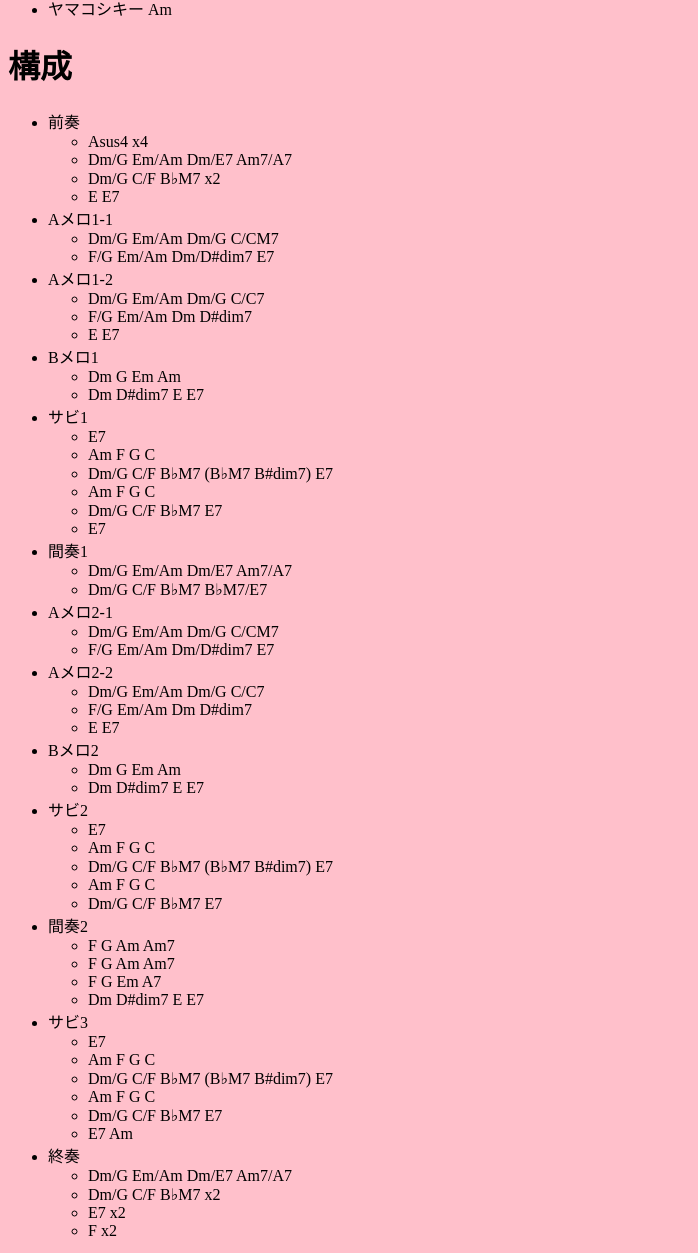
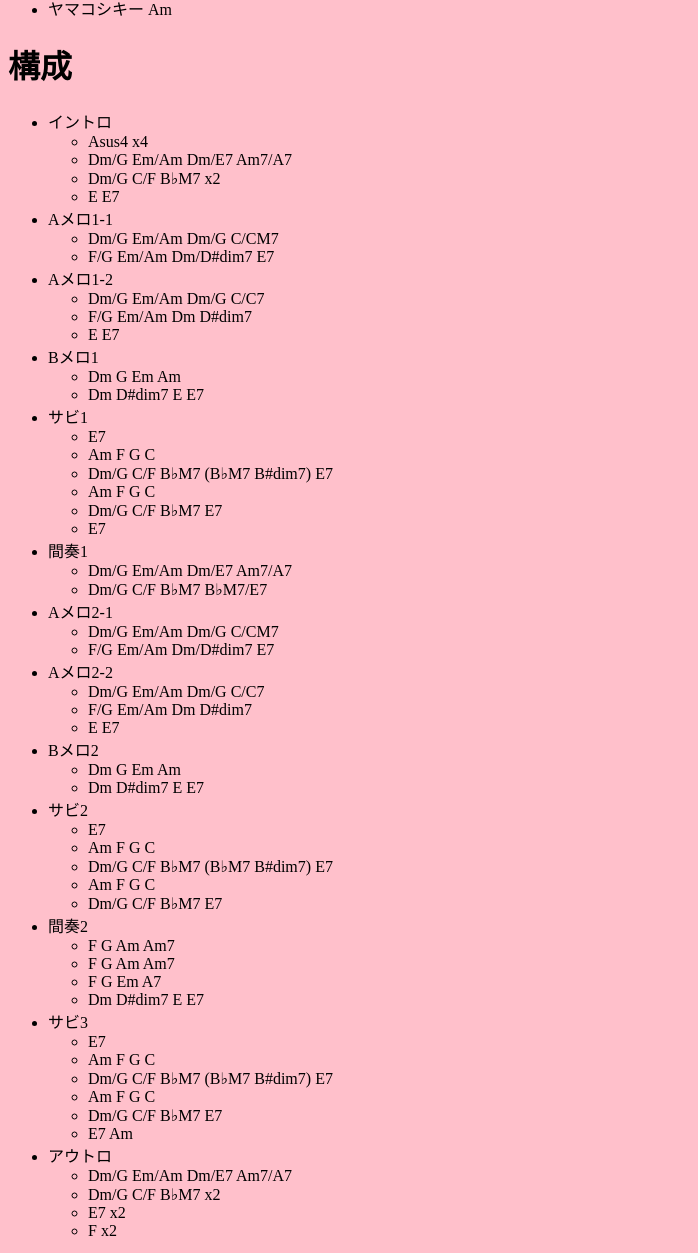
Before and after one commit to takaoyamakoshi/momochi, a Jekyll site: the page built from showtime/number/dakishimerarete_mitai.md, in a window 1280 px wide. Shown: the part 183-1436 px from the top of the page, without its empty margins (0-698 px from the left). Built offline with Jekyll 4.4.1, drawn with Linux system fonts in a browser that asks for light colours; our own code applies the rules of GitHub Pages for plain Markdown files.

Commit message:
Update dakishimerarete_mitai.md

```diff
--- a/showtime/number/dakishimerarete_mitai.md
+++ b/showtime/number/dakishimerarete_mitai.md
@@ -8,7 +8,7 @@
 
 # 構成
 
-- 前奏
+- イントロ
   - Asus4 x4
   - Dm/G Em/Am Dm/E7 Am7/A7
   - Dm/G C/F B♭M7 x2
@@ -61,7 +61,7 @@
   - Am F G C
   - Dm/G C/F B♭M7 E7
   - E7 Am
-- 終奏
+- アウトロ
   - Dm/G Em/Am Dm/E7 Am7/A7
   - Dm/G C/F B♭M7 x2
   - E7 x2
```
